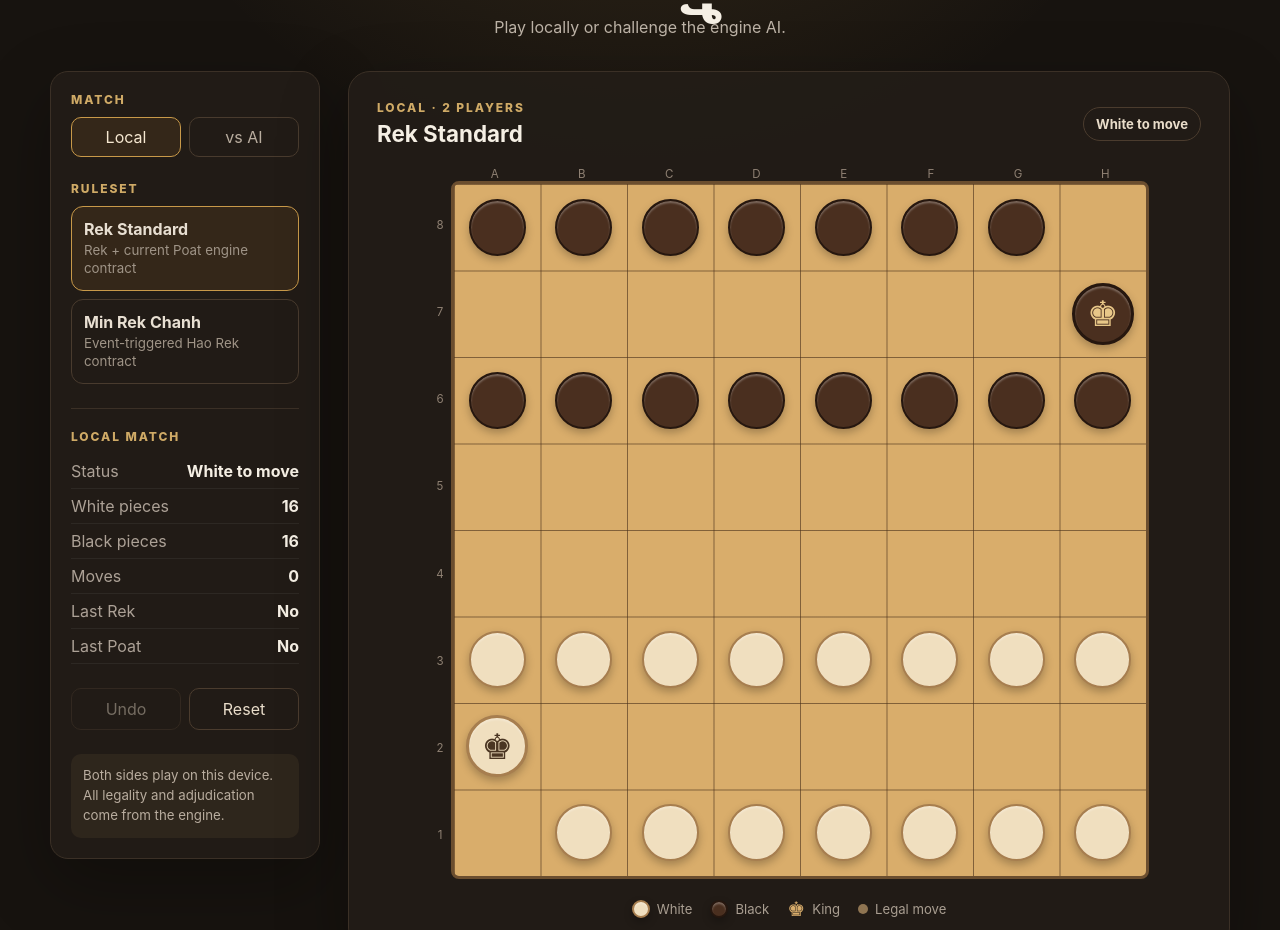
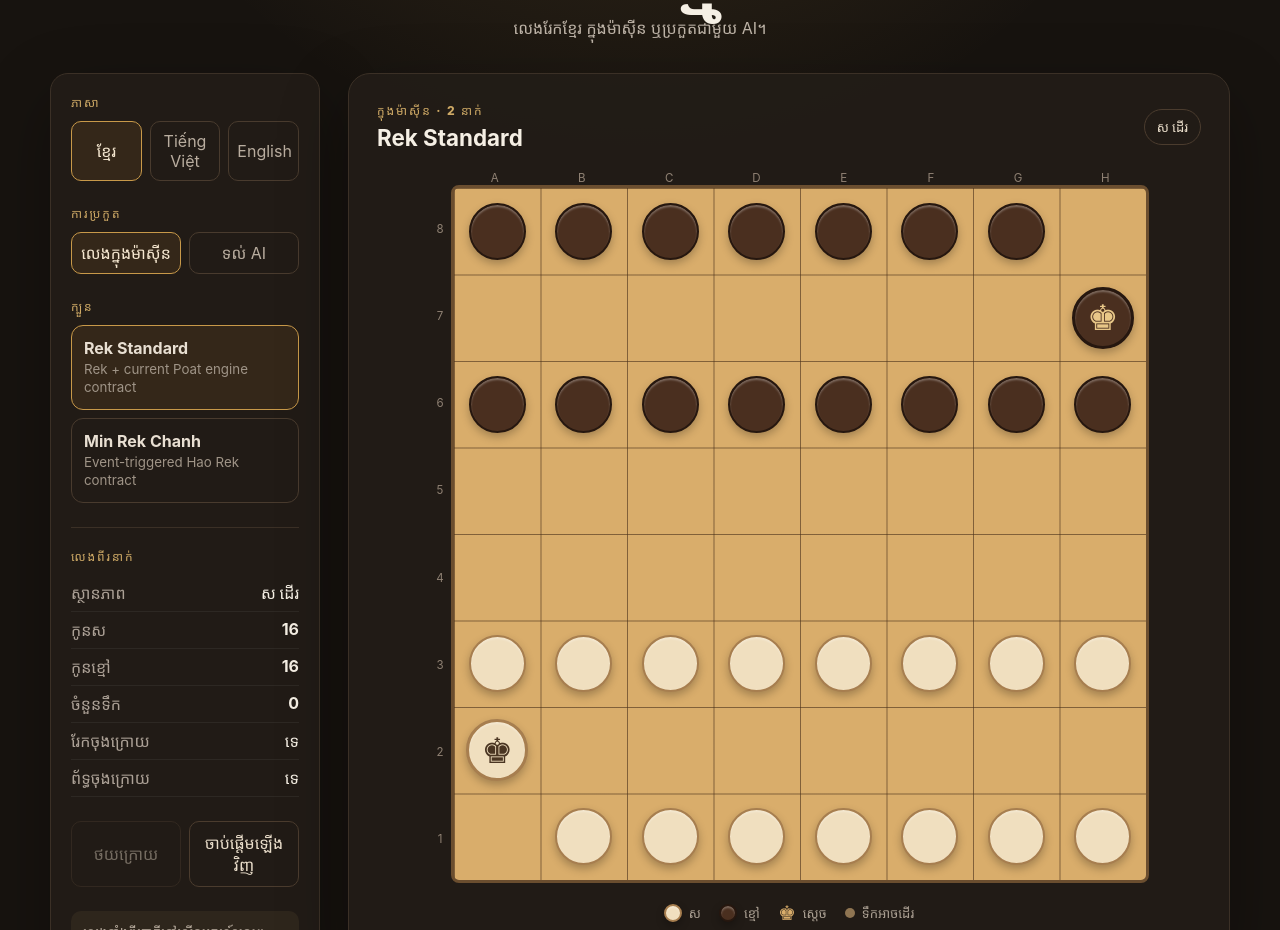
Before and after one commit to machxanht/Rek-Khmer-Chess, a React (Vite) app: page / in a window 1280 px wide. Shown: the part 162-1092 px from the top of the page. Built offline with nearby package versions, Linux system fonts and the light colour scheme.

Commit message:
feat(i18n): localize game presentation

```diff
--- a/src/App.tsx
+++ b/src/App.tsx
@@ -9,6 +9,7 @@ import {
   type RekGame,
   type RuleSet,
 } from '../lib/rek-engine'
+import { LANGUAGE_LABELS, UI_COPY, type UiCopy, type UiLanguage } from './i18n'
 
 type MatchType = 'LOCAL' | 'VS_AI'
 
@@ -17,11 +18,7 @@ const RULESETS: { id: RuleSet; label: string; note: string }[] = [
   { id: 'MIN_REK_CHANH', label: 'Min Rek Chanh', note: 'Event-triggered Hao Rek contract' },
 ]
 
-const DIFFICULTIES: { id: AiDifficulty; label: string }[] = [
-  { id: 'easy', label: 'Easy' },
-  { id: 'medium', label: 'Medium' },
-  { id: 'hard', label: 'Hard' },
-]
+const DIFFICULTIES: AiDifficulty[] = ['easy', 'medium', 'hard']
 
 function PieceView({ piece }: { piece: NonNullable<Cell> }) {
   const side = piece.player === 'you' ? 'white' : 'black'
@@ -40,10 +37,11 @@ interface BoardProps {
   selected: number | null
   legalMoves: Set<number>
   disabled: boolean
+  copy: UiCopy
   onSquareClick: (index: number) => void
 }
 
-function Board({ state, selected, legalMoves, disabled, onSquareClick }: BoardProps) {
+function Board({ state, selected, legalMoves, disabled, copy, onSquareClick }: BoardProps) {
   return (
     <div className="board-shell">
       <div className="file-labels" aria-hidden="true">
@@ -62,8 +60,8 @@ function Board({ state, selected, legalMoves, disabled, onSquareClick }: BoardPr
             const isLegal = legalMoves.has(index)
             const isLastMove = state.lastMove?.from === index || state.lastMove?.to === index
             const label = piece
-              ? `${coord}: ${piece.player === 'you' ? 'White' : 'Black'} ${piece.king ? 'King' : 'Man'}`
-              : `${coord}: empty`
+              ? `${coord}: ${piece.player === 'you' ? copy.white : copy.black} ${piece.king ? copy.king : copy.man}`
+              : `${coord}: ${copy.empty}`
 
             return (
               <button
@@ -76,7 +74,7 @@ function Board({ state, selected, legalMoves, disabled, onSquareClick }: BoardPr
                   isLegal ? 'square--legal' : '',
                   isLastMove ? 'square--last' : '',
                 ].filter(Boolean).join(' ')}
-                aria-label={isLegal ? `${label}, legal destination` : label}
+                aria-label={isLegal ? `${label}, ${copy.legalDestination}` : label}
                 aria-pressed={isSelected}
                 key={coord}
                 data-coordinate={coord}
@@ -105,6 +103,7 @@ function pieceCounts(board: Cell[]) {
 }
 
 export function App() {
+  const [language, setLanguage] = useState<UiLanguage>('km')
   const [ruleset, setRuleset] = useState<RuleSet>('REK_STANDARD')
   const [matchType, setMatchType] = useState<MatchType>('LOCAL')
   const [difficulty, setDifficulty] = useState<AiDifficulty>('medium')
@@ -114,8 +113,13 @@ export function App() {
   const [legalMoves, setLegalMoves] = useState<Set<number>>(new Set())
   const [aiThinking, setAiThinking] = useState(false)
 
+  const copy = UI_COPY[language]
   const counts = pieceCounts(state.board)
   const isAiTurn = matchType === 'VS_AI' && state.status === 'playing' && state.turn === 'opp'
+
+  useEffect(() => {
+    document.documentElement.lang = language
+  }, [language])
 
   const clearSelection = () => {
     setSelected(null)
@@ -202,29 +206,47 @@ export function App() {
     syncState()
   }
 
-  const turnLabel = state.turn === 'you' ? 'White' : 'Black'
+  const difficultyLabel = copy[difficulty]
+  const turnLabel = state.turn === 'you' ? copy.white : copy.black
   const statusLabel = state.status === 'playing'
     ? aiThinking
-      ? 'AI thinking…'
+      ? copy.aiThinking
       : matchType === 'VS_AI' && state.turn === 'opp'
-        ? `AI (${difficulty}) to move`
-        : `${turnLabel} to move`
+        ? `${copy.aiToMove} · ${difficultyLabel}`
+        : `${turnLabel} ${copy.toMove}`
     : state.status === 'draw'
-      ? 'Draw'
-      : `${state.winner === 'you' ? 'White' : 'Black'} wins`
+      ? copy.draw
+      : `${state.winner === 'you' ? copy.white : copy.black} ${copy.wins}`
 
   return (
     <main className="app-shell">
       <header className="hero">
         <p className="eyebrow">ល្បែងរែក · REK KHMER</p>
         <h1>រែកខ្មែរ</h1>
-        <p className="subtitle">Play locally or challenge the engine AI.</p>
+        <p className="subtitle">{copy.subtitle}</p>
       </header>
 
       <section className="game-layout">
-        <aside className="panel" aria-label="Match controls">
+        <aside className="panel" aria-label={copy.match}>
           <div>
-            <span className="panel-label">Match</span>
+            <span className="panel-label">{copy.language}</span>
+            <div className="choice-row choice-row--three">
+              {(Object.keys(LANGUAGE_LABELS) as UiLanguage[]).map((item) => (
+                <button
+                  type="button"
+                  key={item}
+                  className={language === item ? 'choice choice--active' : 'choice'}
+                  onClick={() => setLanguage(item)}
+                  aria-pressed={language === item}
+                >
+                  {LANGUAGE_LABELS[item]}
+                </button>
+              ))}
+            </div>
+          </div>
+
+          <div>
+            <span className="panel-label">{copy.match}</span>
             <div className="choice-row">
               <button
                 type="button"
@@ -232,7 +254,7 @@ export function App() {
                 onClick={() => startFreshGame(ruleset, 'LOCAL')}
                 aria-pressed={matchType === 'LOCAL'}
               >
-                Local
+                {copy.local}
               </button>
               <button
                 type="button"
@@ -240,24 +262,24 @@ export function App() {
                 onClick={() => startFreshGame(ruleset, 'VS_AI')}
                 aria-pressed={matchType === 'VS_AI'}
               >
-                vs AI
+                {copy.vsAi}
               </button>
             </div>
           </div>
 
           {matchType === 'VS_AI' ? (
             <div>
-              <span className="panel-label">AI difficulty</span>
+              <span className="panel-label">{copy.aiDifficulty}</span>
               <div className="choice-row choice-row--three">
                 {DIFFICULTIES.map((item) => (
                   <button
                     type="button"
-                    key={item.id}
-                    className={difficulty === item.id ? 'choice choice--active' : 'choice'}
-                    onClick={() => setDifficulty(item.id)}
-                    aria-pressed={difficulty === item.id}
+                    key={item}
+                    className={difficulty === item ? 'choice choice--active' : 'choice'}
+                    onClick={() => setDifficulty(item)}
+                    aria-pressed={difficulty === item}
                   >
-                    {item.label}
+                    {copy[item]}
                   </button>
                 ))}
               </div>
@@ -265,7 +287,7 @@ export function App() {
           ) : null}
 
           <div>
-            <span className="panel-label">Ruleset</span>
+            <span className="panel-label">{copy.ruleset}</span>
             <div className="segmented">
               {RULESETS.map((item) => (
                 <button
@@ -283,14 +305,14 @@ export function App() {
           </div>
 
           <div className="status-card">
-            <span className="panel-label">{matchType === 'LOCAL' ? 'Local match' : 'You are White'}</span>
+            <span className="panel-label">{matchType === 'LOCAL' ? copy.localMatch : copy.youAreWhite}</span>
             <dl>
-              <div><dt>Status</dt><dd>{statusLabel}</dd></div>
-              <div><dt>White pieces</dt><dd>{counts.you}</dd></div>
-              <div><dt>Black pieces</dt><dd>{counts.opp}</dd></div>
-              <div><dt>Moves</dt><dd>{state.moveCount}</dd></div>
-              <div><dt>Last Rek</dt><dd>{state.lastRek ? 'Yes' : 'No'}</dd></div>
-              <div><dt>Last Poat</dt><dd>{state.lastPoat ? 'Yes' : 'No'}</dd></div>
+              <div><dt>{copy.status}</dt><dd>{statusLabel}</dd></div>
+              <div><dt>{copy.whitePieces}</dt><dd>{counts.you}</dd></div>
+              <div><dt>{copy.blackPieces}</dt><dd>{counts.opp}</dd></div>
+              <div><dt>{copy.moves}</dt><dd>{state.moveCount}</dd></div>
+              <div><dt>{copy.lastRek}</dt><dd>{state.lastRek ? copy.yes : copy.no}</dd></div>
+              <div><dt>{copy.lastPoat}</dt><dd>{state.lastPoat ? copy.yes : copy.no}</dd></div>
             </dl>
           </div>
 
@@ -301,26 +323,26 @@ export function App() {
               onClick={undoMove}
               disabled={!game.canUndo() || aiThinking}
             >
-              Undo
+              {copy.undo}
             </button>
             <button type="button" className="action-button" onClick={resetGame}>
-              Reset
+              {copy.reset}
             </button>
           </div>
 
           {state.winReason ? <p className="result-note">{state.winReason}</p> : null}
 
           <p className="phase-note">
-            {matchType === 'VS_AI'
-              ? 'You play White. The AI plays Black using full state-aware engine search.'
-              : 'Both sides play on this device. All legality and adjudication come from the engine.'}
+            {matchType === 'VS_AI' ? copy.vsAiHint : copy.localHint}
           </p>
         </aside>
 
         <section className="board-card">
           <div className="board-card__head">
             <div>
-              <span className="panel-label">{matchType === 'LOCAL' ? 'Local · 2 players' : `vs AI · ${difficulty}`}</span>
+              <span className="panel-label">
+                {matchType === 'LOCAL' ? copy.localBoardLabel : `${copy.vsAiBoardLabel} · ${difficultyLabel}`}
+              </span>
               <h2>{ruleset === 'REK_STANDARD' ? 'Rek Standard' : 'Min Rek Chanh'}</h2>
             </div>
             <span className={`turn-chip ${state.status !== 'playing' ? 'turn-chip--finished' : ''}`}>
@@ -333,14 +355,15 @@ export function App() {
             selected={selected}
             legalMoves={legalMoves}
             disabled={isAiTurn}
+            copy={copy}
             onSquareClick={handleSquareClick}
           />
 
           <div className="legend" aria-label="Piece legend">
-            <span><i className="legend-piece legend-piece--white" /> White</span>
-            <span><i className="legend-piece legend-piece--black" /> Black</span>
-            <span><i className="legend-king">♚</i> King</span>
-            <span><i className="legend-dot" /> Legal move</span>
+            <span><i className="legend-piece legend-piece--white" /> {copy.white}</span>
+            <span><i className="legend-piece legend-piece--black" /> {copy.black}</span>
+            <span><i className="legend-king">♚</i> {copy.king}</span>
+            <span><i className="legend-dot" /> {copy.legalMove}</span>
           </div>
         </section>
       </section>
```
